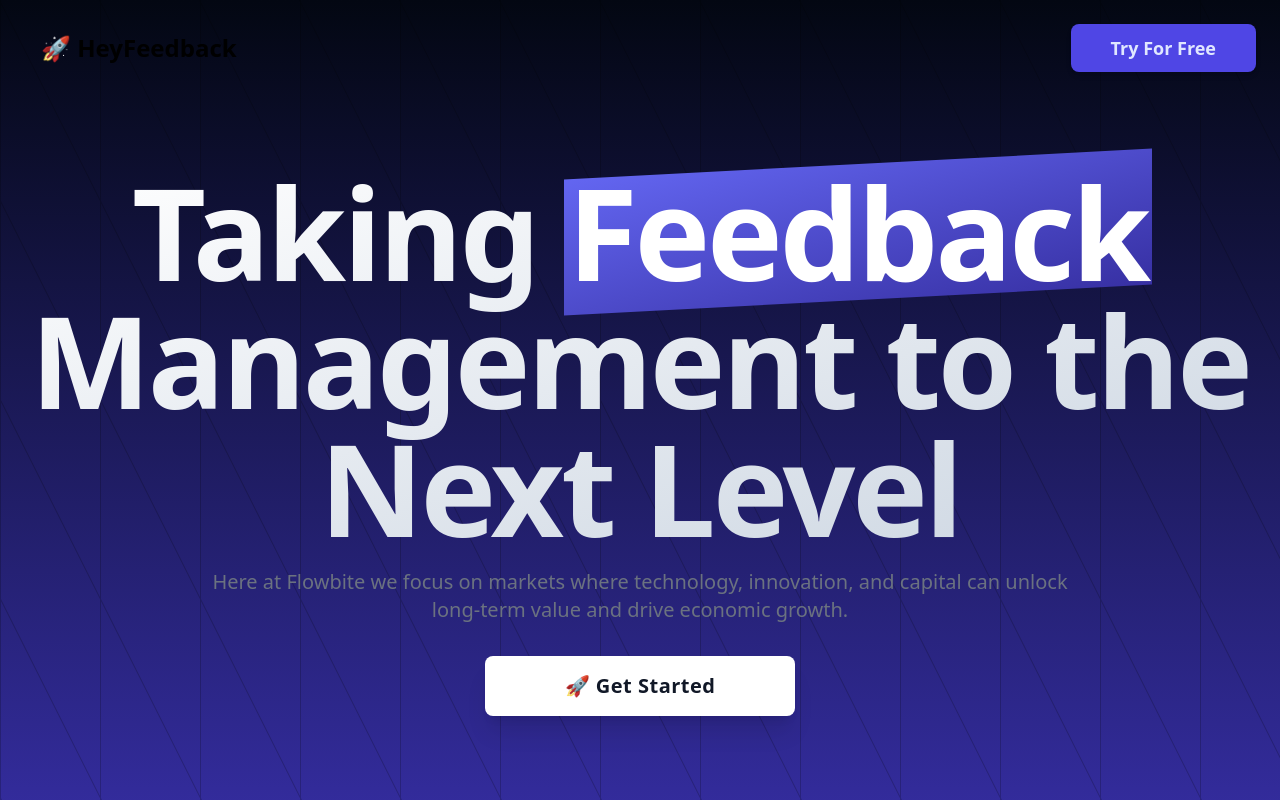
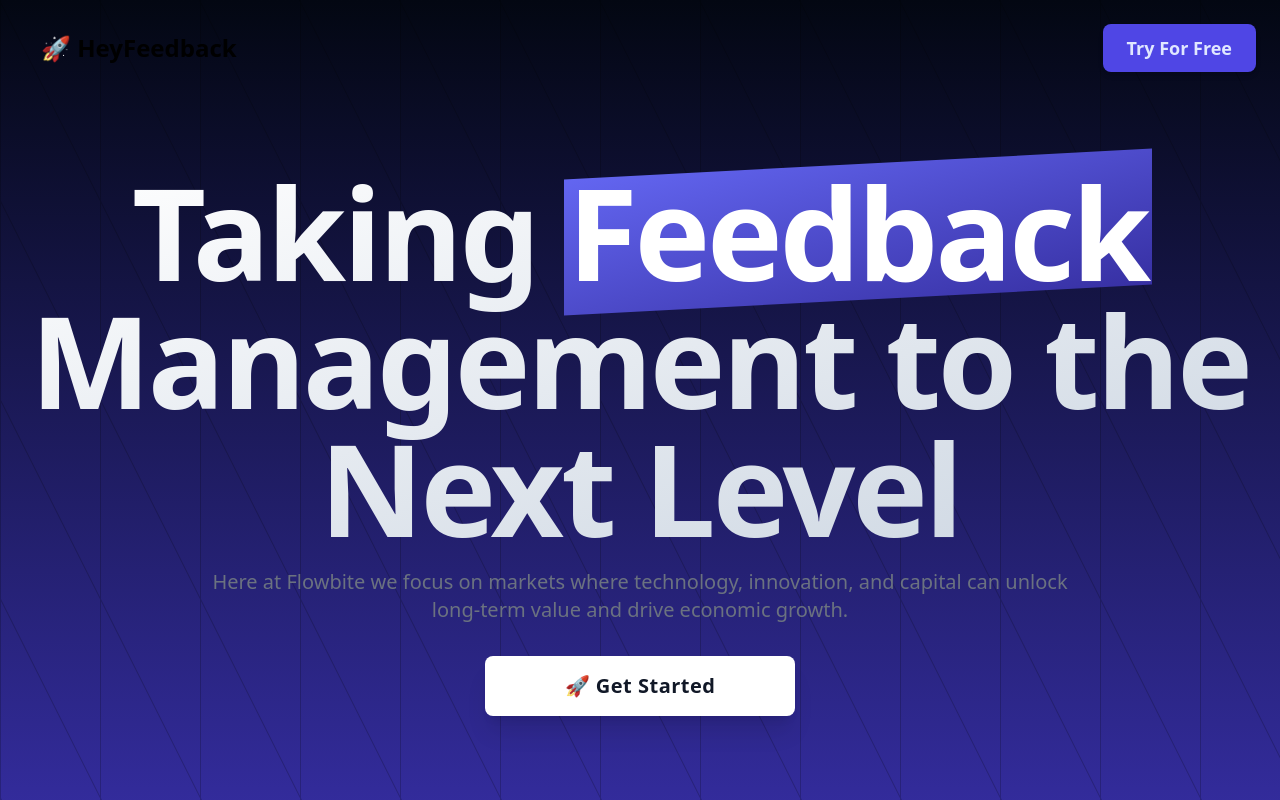
Before and after one commit to ramezj/HeyFeedback, a Next.js app: page / in a window 1280 px wide. Shown: the top 800 px of the page. Built offline with nearby package versions, Linux system fonts and the light colour scheme; no server answers.

Commit message:
Navbar fixed

```diff
--- a/src/Components/Navbar.js
+++ b/src/Components/Navbar.js
@@ -41,7 +41,7 @@ const Navbar = () => {
             <>
             <div className="navbar bg-bg-transparent">
   <div className="navbar-start">
-    <a className="btn btn-ghost normal-case text-2xl mt-4 ml-4 font-bold">🚀 HeyFeedback</a>
+  <Link className="btn btn-ghost normal-case text-2xl mt-4 ml-4 font-bold" href="/">🚀 HeyFeedback</Link>
   </div>
   <div className="navbar-end">
   <motion.button onClick={() => {signIn("google", { callbackUrl: '/App' })}} className="shadow-md
@@ -52,7 +52,7 @@ const Navbar = () => {
     font-bold
     rounded-lg
     text-lg
-    px-10 py-2.5
+    px-6 py-2.5
     text-center
     mr-4 mt-4
     hover:bg-indigo-500
```
